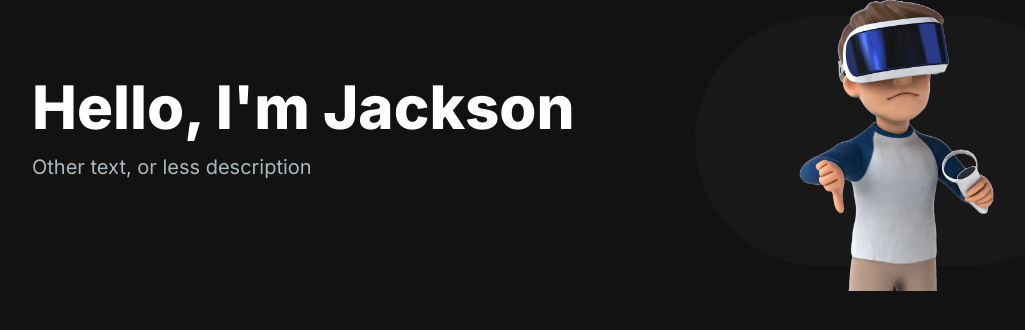
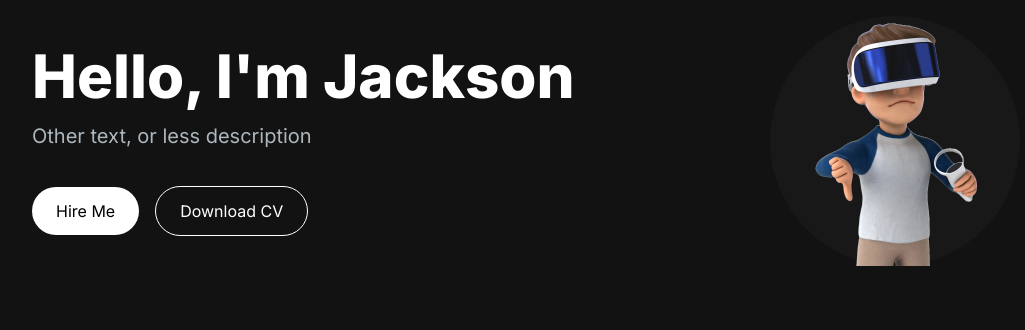
Before and after one commit to JacksonMerma/next-portfolio-deploy, a Next.js app: page / in a window 1280 px wide. Shown: the top 330 px of the page, without its empty margins (90-1115 px from the left). Built offline with nearby package versions, Linux system fonts and the light colour scheme.

Commit message:
corrigiendo dimensiones y agregando botones de contacto

```diff
--- a/src/app/components/HeroSection.jsx
+++ b/src/app/components/HeroSection.jsx
@@ -7,10 +7,16 @@ const HeroSection = () => {
             <div className="grid grid-cols-1 lg:grid-cols-12">
                 <div className="col-span-7 place-self-center">
                     <h1 className="text-white mb-4 text-4xl lg:text-6xl font-extrabold">Hello, I'm Jackson</h1>
-                    <p className="text-[#ADB7BE] text-lg mb-6 lg:text-xl">Other text, or less description</p>
+                    <p className="text-[#ADB7BE] text-lg mb-6 lg:text-xl">
+                        Other text, or less description
+                    </p>
+                    <div>
+                        <button className="px-6 py-3 rounded-full mr-4 bg-white hover:bg-slate-200 text-black">Hire Me</button>
+                        <button className="px-6 py-3 rounded-full bg-transparent hover:bg-slate-800 text-white border border-white mt-3">Download CV</button>
+                    </div>
                 </div>
                 <div className="col-span-5 place-self-center mt-4 lg:mt-0">
-                    <div className="rounded-full bg-[#181818] w-[250px] h-[250px] lg:w-[400px] lg:h[400px] relative">
+                    <div className="rounded-full bg-[#181818] w-[250px] h-[250px] lg:w-[250px] lg:h[250px] relative">
                         <Image
                             src="/images/avatar.png"
                             alt="hero image"
```
